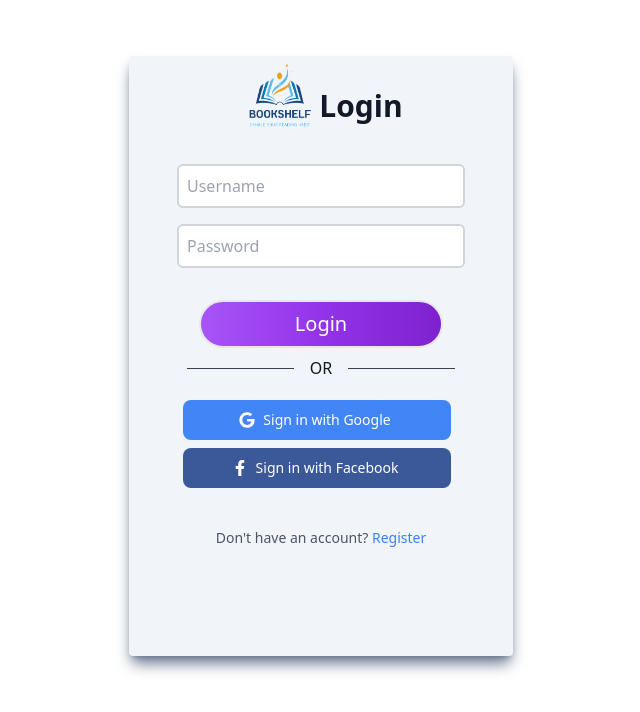
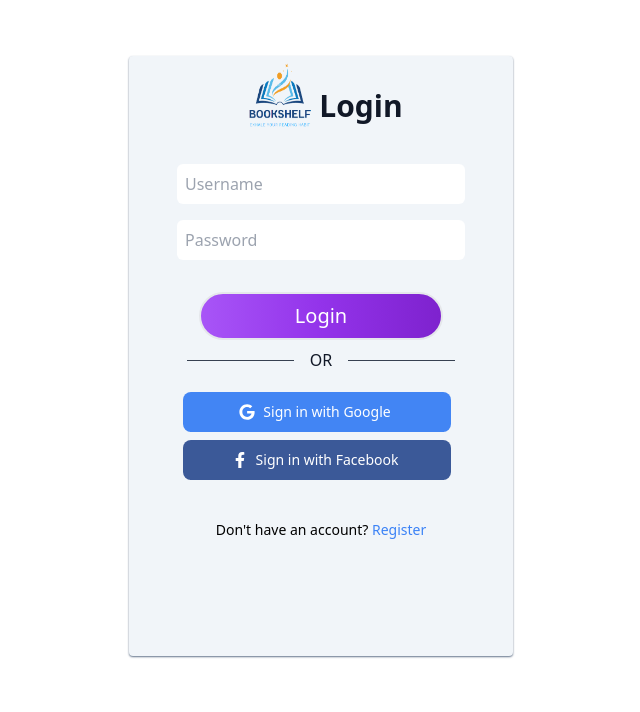
Before and after one commit to ohara-bookshelf/frontend, a React (Create React App) app: page /login in a window 1280 px wide. Shown: the top 712 px of the page, without its empty margins (319-959 px from the left). Built offline with nearby package versions, Linux system fonts and the light colour scheme; no server answers.

Commit message:
Fixed the login bug. Done with the login component

```diff
--- a/src/Pages/Dashboard/index.jsx
+++ b/src/Pages/Dashboard/index.jsx
@@ -55,7 +55,7 @@ const Home = () => {
 
                     <Link to="/" className="flex flex-row items-center">
                         <img src={logo} alt="logo" className="h-12 w-12 ml-2"/>
-                        <span className="text-gray-700 dark:text-gray-50 text-xl font-extrabold">PINTEREST</span>
+                        <span className="text-gray-700 dark:text-gray-50 text-xl font-extrabold">BOOKSHELF</span>
                     </Link>
                     <Link  to ={`user-profile/${user?._id}`}>
                         <img src={user?.image} alt="profile" className="h-10 w-10 ml-2 rounded-full" />
--- a/src/Pages/Login/index.jsx
+++ b/src/Pages/Login/index.jsx
@@ -42,7 +42,7 @@ const Login = () => {
 
         console.log("Response: ", response);
 
-        const  access_token = response.accessToken;
+        const  access_token = response.tokenId;
 
         //Save the access token to the local storage
         localStorage.setItem('access_token', access_token);
@@ -58,13 +58,13 @@ const Login = () => {
             //use the api to login
             const { data } = await api.login(access_token);
 
-            toast.success('Login successful');
+            console.log("Data: ", data);
 
             setUser(data.user);
 
         } catch (error) {
 
-            console.log("An Error occured: ", error.response);
+            console.log("An Error occured: ", error);
             localStorage.removeItem('access_token');
 
             setUser({});
@@ -103,15 +103,15 @@ const Login = () => {
 
 
     return (
-        <div className='flex h-screen place-content-center dark:text-white dark:bg-gray-600'>
-            <div className='LOGIN-CONTAINER mt-14 flex flex-col items-center text-gray-600 bg-slate-100 rounded shadow-lg shadow-slate-500 w-[80%] h-[75%]  sm:w-[60%] xs:w-[55%] md:w-[50%] xm:w-[45%] lg:w-[40%] xl:w-[30%] '>
-                    <div className='flex w-full  items-center place-content-center'>
+        <div className='flex h-screen place-content-center dark:text-white dark:bg-gray-900'>
+            <div className='LOGIN-CONTAINER mt-14 flex flex-col items-center  bg-slate-100 dark:bg-slate-500 rounded shadow-sm shadow-slate-500 w-[80%] h-[75%]  sm:w-[60%] xs:w-[55%] md:w-[50%] xm:w-[45%] lg:w-[40%] xl:w-[30%] '>
+                    <div className='flex w-full  items-center place-content-center '>
                         <img src={bookshelf} alt="logo" className="w-20 h-20 mb-5"/>
-                        <h1 className="text-3xl font-bold text-gray-900">Login</h1>
+                        <h1 className="text-3xl font-bold text-gray-900 dark:text-white">Login</h1>
                     </div>
                 <form className='LOGIN-INPUTS flex flex-col items-center mx-4 min-w-[75%]'>
-                    <input type='text' autoComplete='username' placeholder='Username' className='w-full m-2 p-2 rounded-md border-2 border-gray-300 focus:outline-none focus:border-gray-500'/>
-                    <input type='password' autoComplete='new-password' placeholder='Password' className='w-full m-2 p-2 rounded-md border-2 border-gray-300 focus:outline-none focus:border-gray-500'/>
+                    <input type='text' autoComplete='username' placeholder='Username' className='w-full m-2 p-2 dark:bg-gray-800 focus:border-2 rounded-md focus:outline-none focus:border-gray-400'/>
+                    <input type='password' autoComplete='new-password' placeholder='Password' className='w-full m-2 p-2  dark:bg-gray-800 focus:border-2 rounded-md focus:outline-none focus:border-gray-400'/>
                     <div className='LOGIN-BUTTON flex items-center min-w-[90%] mt-4'>
                         <button type='submit'  className='m-2 p-2 rounded-full border-2 w-full text-white bg-gradient-to-r from-purple-500 via-purple-600 to-purple-700 hover:bg-gradient-to-br font-medium text-xl'>Login</button>
                     </div>
@@ -119,9 +119,9 @@ const Login = () => {
 
                 {/* Line separator */}
                 <div className="flex min-w-[70%]  items-center">
-                    <div className="flex-grow border-t border-gray-700"></div>
-                    <span className="flex-shrink mx-4 text-gray-900 text-md font-medium">OR</span>
-                    <div className="flex-grow border-t border-gray-700"></div>
+                    <div className="flex-grow border-t border-gray-700 dark:border-gray-200"></div>
+                    <span className="flex-shrink mx-4 text-gray-900 dark:text-gray-200 text-md font-medium">OR</span>
+                    <div className="flex-grow border-t border-gray-700 dark:border-gray-200"></div>
                 </div>
                 {/**Log in with gmail or facebook */}
                 <div className='LOGIN-OTHER flex flex-col items-center justify-center min-w-[70%] mt-5'>
@@ -141,7 +141,7 @@ const Login = () => {
                         onSuccess={onLoginSuccess}
                         onFailure={onLoginFailure}
                         cookiePolicy={'single_host_origin'}
-                        //isSignedIn={true}
+                        isSignedIn={true}
                     />
 
                     <button type="button" className="text-white justify-center w-full bg-[#3b5998] hover:bg-[#3b5998]/90 focus:ring-4 focus:outline-none focus:ring-[#3b5998]/50 font-medium rounded-lg text-sm px-5 py-2.5 text-center inline-flex items-center dark:focus:ring-[#3b5998]/55 mr-2 mb-2">
```
Also changed, not shown: 2 other files (tests, documents, lock files or other folders).
